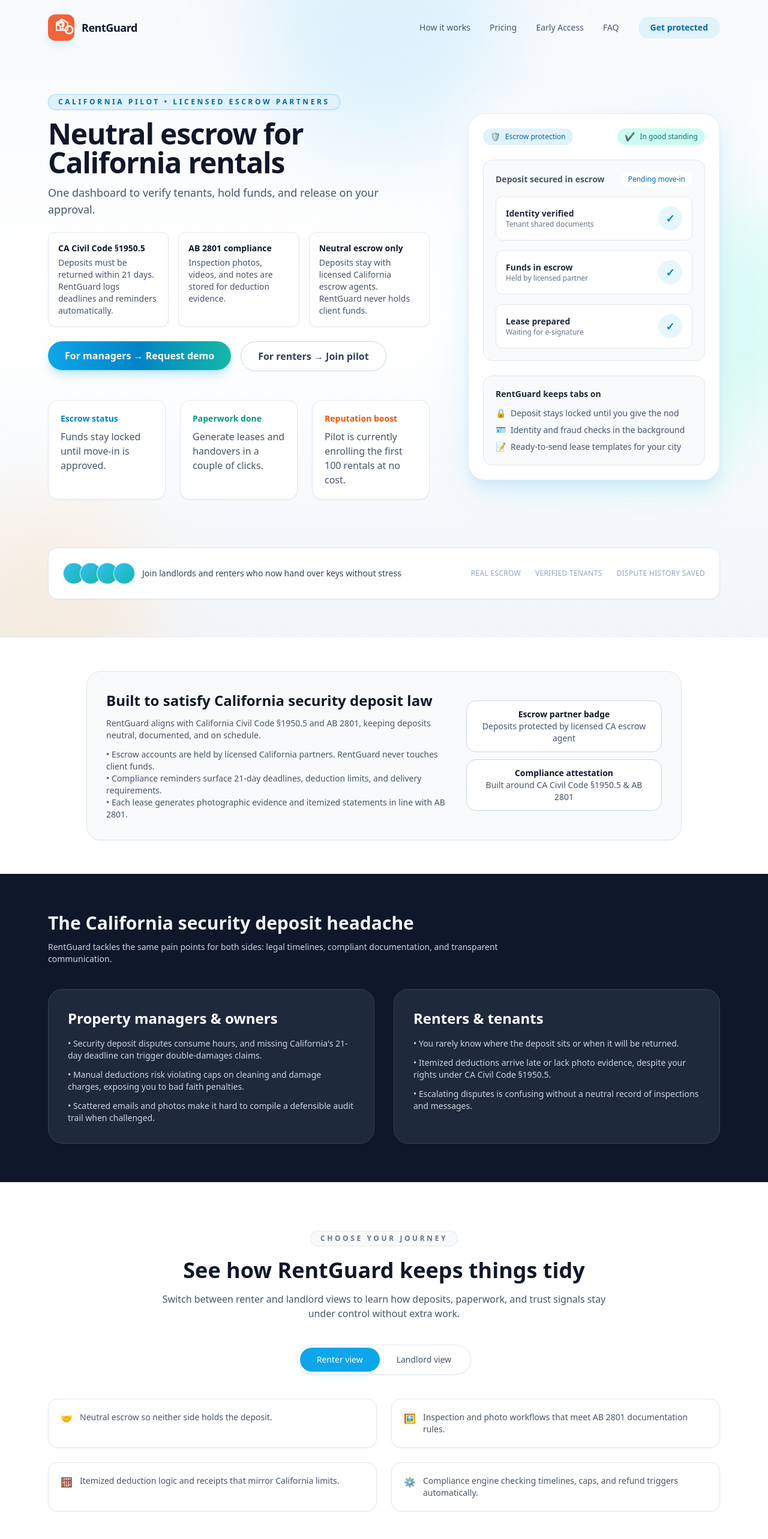
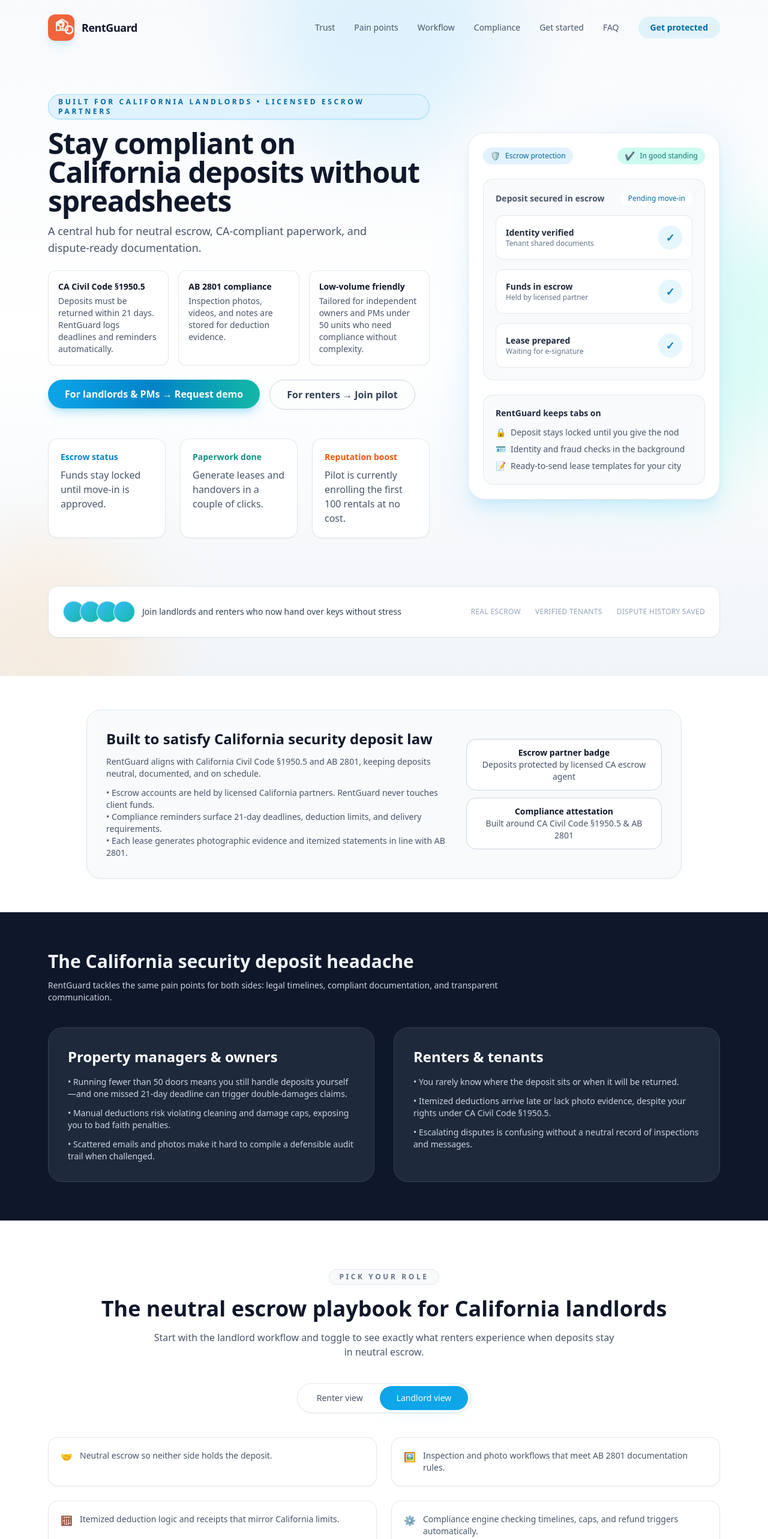
Before and after one commit to Aaronrabanal24/rentguard-landing, a Next.js app: page / in a window 1280 px wide. Shown: the top 2566 px of the page at 60% size. Built offline with nearby package versions, Linux system fonts and the light colour scheme.

Commit message:
LANDLORD FOCUS

```diff
--- a/components/Hero.tsx
+++ b/components/Hero.tsx
@@ -3,15 +3,15 @@ import { useState, useEffect } from "react";
 import { track } from "../lib/track";
 
 const HEADLINE_VARIANTS: Record<"A" | "B" | "C", string> = {
-  A: "California rental escrow made easy",
-  B: "Hold deposits safely in California escrow",
-  C: "Neutral escrow for California rentals",
+  A: "California landlords: secure every deposit with neutral escrow",
+  B: "Cut deposit disputes with licensed California escrow",
+  C: "Stay compliant on California deposits without spreadsheets",
 };
 
 const SUBHEADLINE_VARIANTS: Record<"A" | "B" | "C", string> = {
-  A: "Licensed escrow partners + CA compliant leases in one simple workflow.",
-  B: "Lock the deposit, sign the lease, and move in with confidence.",
-  C: "One dashboard to verify tenants, hold funds, and release on your approval.",
+  A: "Hold tenant funds in licensed escrow, automate CA-compliant leases, and ship audit-ready records from one dashboard.",
+  B: "RentGuard tracks the 21-day clock, prepares itemized deductions, and stores inspection photos for every unit.",
+  C: "A central hub for neutral escrow, CA-compliant paperwork, and dispute-ready documentation." ,
 };
 
 export default function Hero() {
@@ -47,14 +47,20 @@ export default function Hero() {
             <span className="text-lg font-semibold tracking-tight text-slate-900">RentGuard</span>
           </div>
           <nav className="hidden items-center gap-8 text-sm font-medium text-slate-600 md:flex">
+            <a href="#trust" className="transition-colors hover:text-slate-900">
+              Trust
+            </a>
+            <a href="#problems" className="transition-colors hover:text-slate-900">
+              Pain points
+            </a>
             <a href="#how-it-works" className="transition-colors hover:text-slate-900">
-              How it works
+              Workflow
             </a>
-            <a href="#pricing" className="transition-colors hover:text-slate-900">
-              Pricing
+            <a href="#legal" className="transition-colors hover:text-slate-900">
+              Compliance
             </a>
-            <a href="#signup" className="transition-colors hover:text-slate-900">
-              Early Access
+            <a href="#conversion" className="transition-colors hover:text-slate-900">
+              Get started
             </a>
             <a href="#faq" className="transition-colors hover:text-slate-900">
               FAQ
@@ -74,7 +80,7 @@ export default function Hero() {
         <div className="mx-auto grid max-w-6xl items-center gap-16 px-4 pb-20 pt-12 md:grid-cols-[minmax(0,1fr)_minmax(0,420px)] md:pt-16">
           <div>
             <span className="mb-4 inline-flex items-center gap-2 rounded-full border border-sky-400/40 bg-sky-100 px-4 py-1 text-xs font-semibold uppercase tracking-[0.3em] text-sky-700 shadow-sm shadow-sky-200/60">
-              California pilot • Licensed escrow partners
+              Built for California landlords • Licensed escrow partners
             </span>
             <h1 className="mb-3 text-4xl font-semibold tracking-tight text-slate-900 sm:text-5xl">
               {HEADLINE_VARIANTS[variant]}
@@ -91,8 +97,8 @@ export default function Hero() {
                 <p className="mt-1">Inspection photos, videos, and notes are stored for deduction evidence.</p>
               </div>
               <div className="rounded-xl border border-slate-200 bg-white p-4 shadow-sm">
-                <p className="font-semibold text-slate-900">Neutral escrow only</p>
-                <p className="mt-1">Deposits stay with licensed California escrow agents. RentGuard never holds client funds.</p>
+                <p className="font-semibold text-slate-900">Low-volume friendly</p>
+                <p className="mt-1">Tailored for independent owners and PMs under 50 units who need compliance without complexity.</p>
               </div>
             </div>
 
@@ -104,7 +110,7 @@ export default function Hero() {
                 }}
                 className="inline-flex items-center justify-center rounded-full bg-gradient-to-r from-sky-500 via-sky-600 to-teal-500 px-7 py-3 text-base font-semibold text-white shadow-lg shadow-sky-300/50 transition hover:scale-[1.01] hover:shadow-xl"
               >
-                For managers → Request demo
+                For landlords & PMs → Request demo
               </button>
               <button
                 onClick={() => {
--- a/components/ProblemPain.tsx
+++ b/components/ProblemPain.tsx
@@ -1,6 +1,6 @@
 const MANAGER_PAIN = [
-  "Security deposit disputes consume hours, and missing California's 21-day deadline can trigger double-damages claims.",
-  "Manual deductions risk violating caps on cleaning and damage charges, exposing you to bad faith penalties.",
+  "Running fewer than 50 doors means you still handle deposits yourself—and one missed 21-day deadline can trigger double-damages claims.",
+  "Manual deductions risk violating cleaning and damage caps, exposing you to bad faith penalties.",
   "Scattered emails and photos make it hard to compile a defensible audit trail when challenged."
 ];
 
--- a/components/ValueAndForm.tsx
+++ b/components/ValueAndForm.tsx
@@ -4,8 +4,8 @@ import { track } from "../lib/track";
 const PERSONA_CONTENT = {
   renter: {
     badge: "For renters",
-    heading: "Renter benefits",
-    description: "Keep your savings in escrow and only release when the keys are in hand.",
+    heading: "Renter view",
+    description: "Know where the deposit sits, see evidence for deductions, and approve releases with confidence.",
     ctaLabel: "I'm a renter",
     ctaId: "btn_renter_protect_deposit",
     role: "renter",
@@ -32,8 +32,8 @@ const PERSONA_CONTENT = {
   },
   landlord: {
     badge: "For landlords",
-    heading: "Landlord benefits",
-    description: "Collect deposits in neutral escrow, share compliant leases, and show renters you run a fair operation.",
+    heading: "Landlord workspace",
+    description: "Collect deposits in neutral escrow, share compliant leases, and document every move-in without adding headcount.",
     ctaLabel: "I'm a landlord",
     ctaId: "btn_landlord_trust_badge",
     role: "landlord",
@@ -126,7 +126,7 @@ const RENTER_VALUE_STACK = [
 ];
 
 export default function ValueAndForm() {
-  const [activeTab, setActiveTab] = useState<"renter" | "landlord">("renter");
+  const [activeTab, setActiveTab] = useState<"renter" | "landlord">("landlord");
 
   const handleTabClick = (tab: "renter" | "landlord") => {
     setActiveTab(tab);
@@ -140,11 +140,11 @@ export default function ValueAndForm() {
       <div className="mx-auto max-w-6xl px-4">
         <div className="text-center">
           <span className="inline-flex items-center gap-2 rounded-full border border-slate-200 bg-slate-50 px-4 py-1 text-xs font-semibold uppercase tracking-[0.3em] text-slate-500">
-            Choose your journey
+            Pick your role
           </span>
-          <h2 className="mt-5 text-3xl font-semibold text-slate-900 sm:text-4xl">See how RentGuard keeps things tidy</h2>
+          <h2 className="mt-5 text-3xl font-semibold text-slate-900 sm:text-4xl">The neutral escrow playbook for California landlords</h2>
           <p className="mx-auto mt-4 max-w-3xl text-base text-slate-600">
-            Switch between renter and landlord views to learn how deposits, paperwork, and trust signals stay under control without extra work.
+            Start with the landlord workflow and toggle to see exactly what renters experience when deposits stay in neutral escrow.
           </p>
         </div>
 
```
